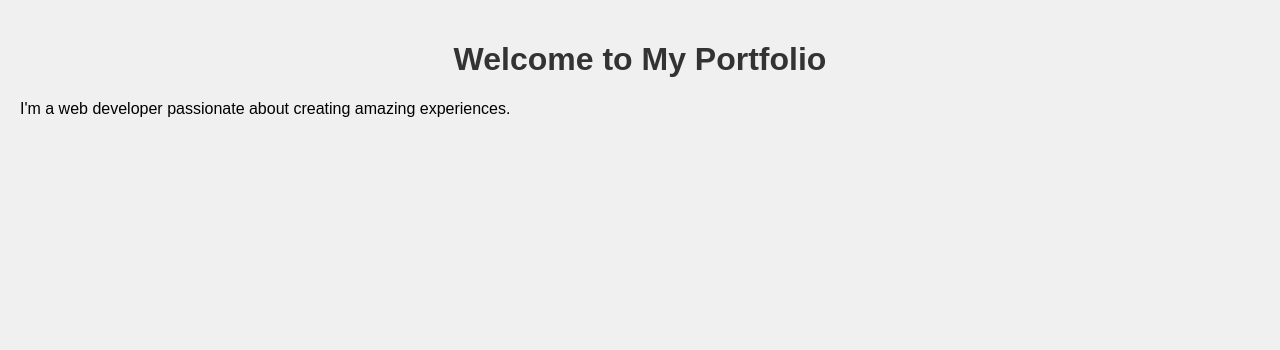
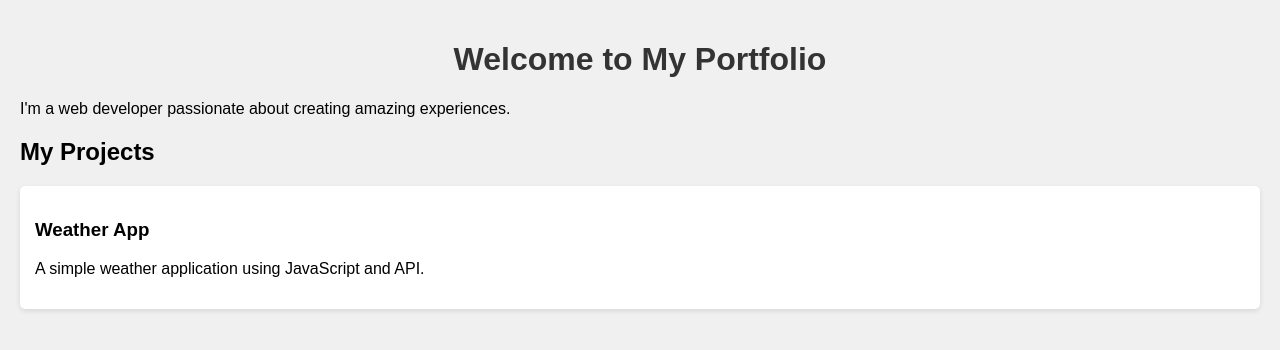
Before and after one commit to Gurram2001/my-portfolio, a plain HTML site: page index.html in a window 1280 px wide. Drawn offline with Linux system fonts and the light colour scheme.

Commit message:
Add projects section with Weather App

```diff
--- a/index.html
+++ b/index.html
@@ -9,3 +9,11 @@
     <p>I'm a web developer passionate about creating amazing experiences.</p>
 </body>
 </html>
+
+<section>
+    <h2>My Projects</h2>
+    <div class="project">
+        <h3>Weather App</h3>
+        <p>A simple weather application using JavaScript and API.</p>
+    </div>
+</section>
--- a/style.css
+++ b/style.css
@@ -10,3 +10,10 @@ h1 {
     color: #333;
     text-align: center;
 }
+.project {
+    background: white;
+    padding: 15px;
+    margin: 10px 0;
+    border-radius: 5px;
+    box-shadow: 0 2px 5px rgba(0,0,0,0.1);
+}
```
